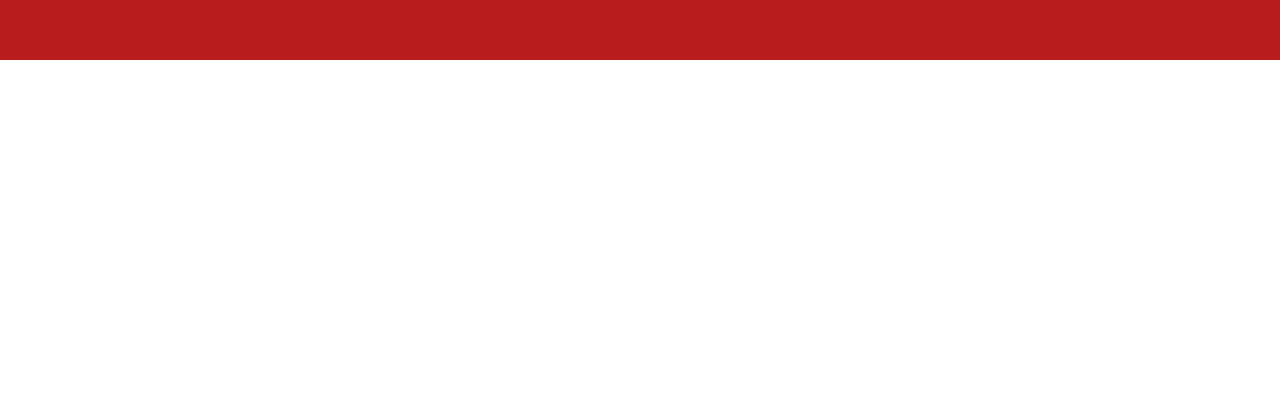
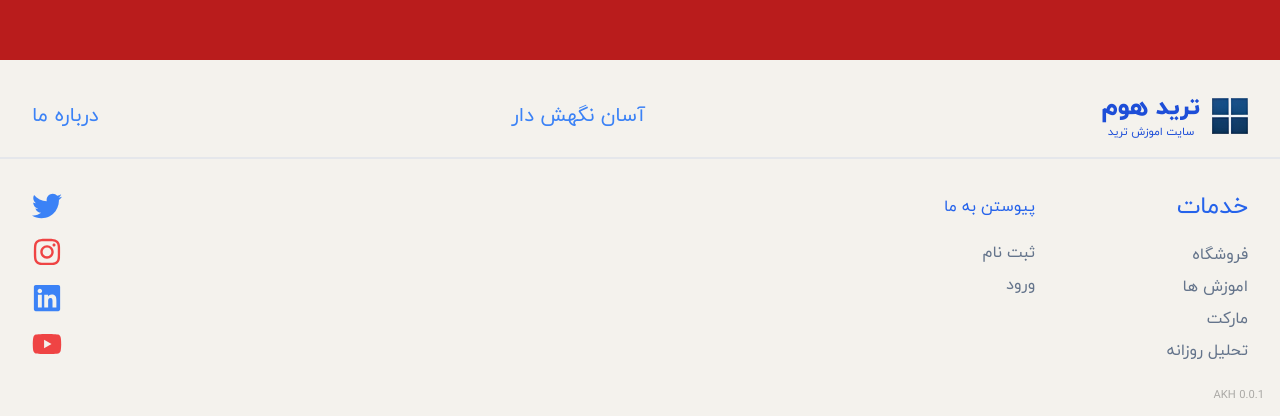
Before and after one commit to AbolfazlKhosravi/Trade-App, a React (Create React App) app: page /aboutMe in a window 1280 px wide. Shown: the part 804-1220 px from the top of the page. Before the commit the page ends 928 px from the top, so only its background shows below. Built offline with nearby package versions, Linux system fonts and the light colour scheme.

Commit message:
develope footer site

```diff
--- a/src/components/Footer.js
+++ b/src/components/Footer.js
@@ -1,8 +1,72 @@
+import {
+  FaTwitter,
+  FaLinkedin,
+  FaInstagram,
+  FaYoutube,
+} from "react-icons/fa";
+import iconeBrand from "../assets/images/iconeBrand.svg";
 const Footer = () => {
   return (
-    <div className="">
-      <div className="2xl:container mx-auto  w-full h-16  "></div>
-    </div>
+    <footer className="bg-[#f4f2ed] flex flex-col w-full h-full  sticky dark:bg-slate-800">
+      <div className="flex justify-between items-center w-full border-b-2  pb-4 py-8 px-4 md:px-8 ">
+        <div className="flex justify-between items-center">
+          <div className="flex items-center justify-between ml-8">
+            <img src={iconeBrand} alt="iconeBrand" className="w-9 h-9" />
+            <div className="flex flex-col items-center justify-center mx-3">
+              <h1 className=" text-2xl text-blue-700 font-extrabold dark:text-white">
+                {" "}
+                ترید هوم
+              </h1>
+              <p className="  text-[.7rem] text-blue-700 dark:text-slate-300">
+                سایت اموزش ترید
+              </p>
+            </div>
+          </div>
+        </div>
+        <h3 className="hidden lg:flex text-blue-500 text-xl">آسان نگهش دار</h3>
+        <a to="/about-us" className="text-xl text-blue-500">
+          درباره ما
+        </a>
+      </div>
+      <div className="flex items-start justify-between mt-8 mx-4 md:mx-8 ">
+        <div className="flex justify-between items-start w-[14rem] md:w-1/2  xl:w-1/4">
+        <div className="flex flex-col">
+            <h3 className="text-2xl text-blue-600">خدمات</h3>
+            <div className="mt-5">
+                <p className="mb-2 text-slate-500">فروشگاه</p>
+                <p className="mb-2 text-slate-500">اموزش ها</p>
+                <p className="mb-2 text-slate-500">مارکت</p>
+                <p className="mb-2 text-slate-500">تحلیل روزانه</p>
+            </div>
+        </div>
+        <div className="flex flex-col">
+            <h3 className="text-md text-blue-600 mt-1 ">پیوستن به ما</h3>
+            <div className="mt-[1.4rem]">
+                <p className="mb-2 text-slate-500">ثبت نام</p>
+                <p className="mb-2 text-slate-500">ورود</p>
+            </div>
+        </div>
+        </div>
+
+        <div className="">
+          <a href="# ">
+            <FaTwitter className="text-3xl mb-4 text-blue-500" />
+          </a>
+
+          <a href="# ">
+            <FaInstagram className="text-3xl mb-4 text-red-500" />
+          </a>
+          <a href="# ">
+            <FaLinkedin className="text-3xl mb-4 text-blue-500" />
+          </a>
+
+          <a href="# ">
+            <FaYoutube className="text-3xl mb-4 text-red-500" />
+          </a>
+        </div>
+      </div>
+       <p className="text-[.7rem] opacity-30 px-3 md:px-4 py-3 dark:text-white">AKH 0.0.1</p>
+    </footer>
   );
 };
 
```
